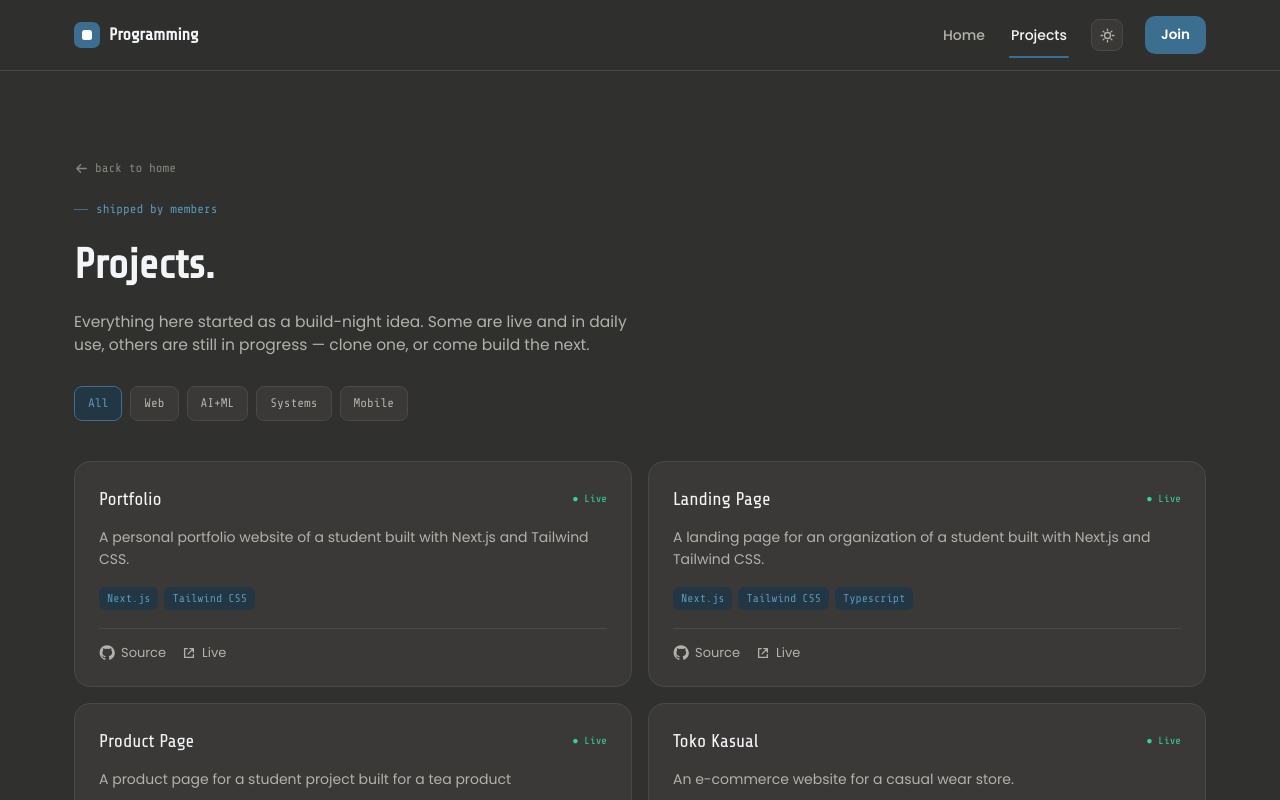
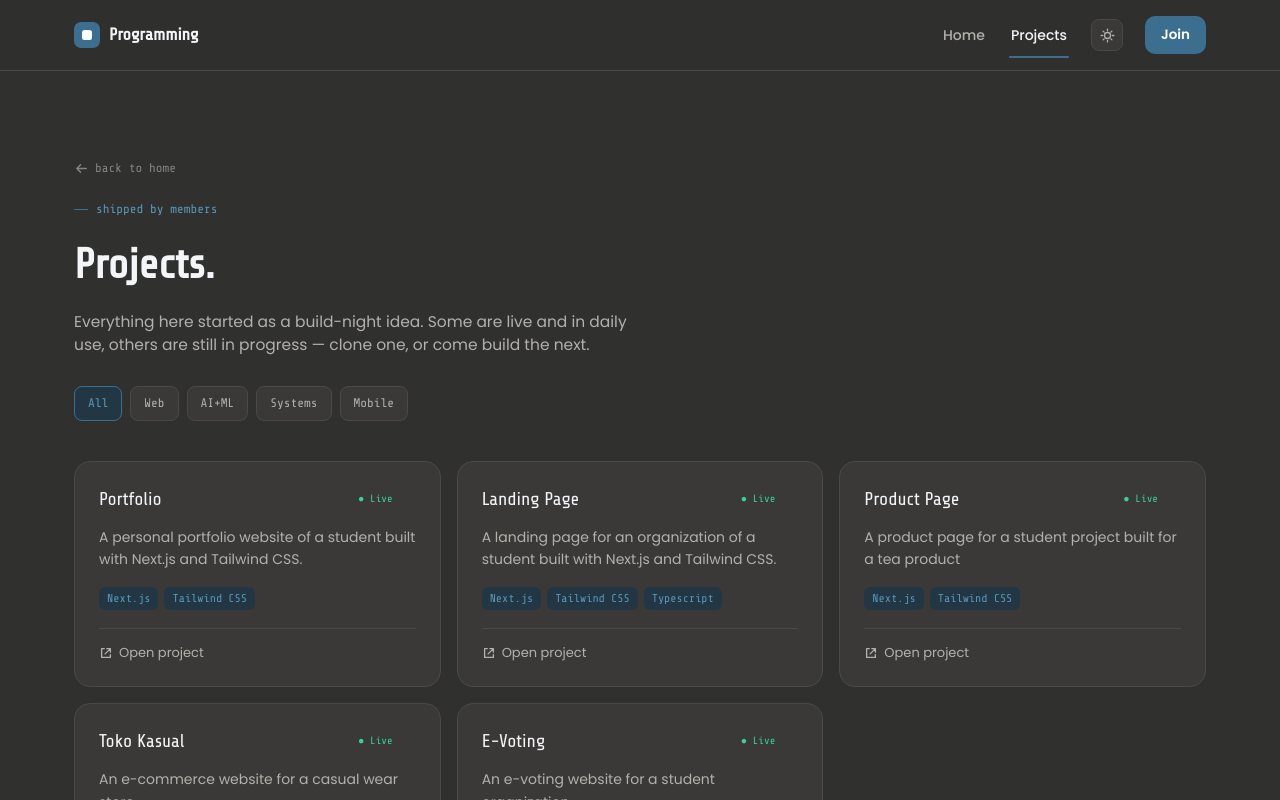
Before and after one commit to brah4729/Programming-web, a Next.js app: page /projects in a window 1280 px wide. Shown: the top 800 px of the page. Built offline with nearby package versions, Linux system fonts and the light colour scheme.

Commit message:
fixed hydration issue

```diff
--- a/app/layout.tsx
+++ b/app/layout.tsx
@@ -44,6 +44,7 @@ export default function RootLayout({
     <html
       lang="en"
       className={`${poppins.variable} ${shareTech.variable} ${shareTechMono.variable}`}
+      suppressHydrationWarning
     >
       <head>
         <script dangerouslySetInnerHTML={{ __html: themeInitScript }} />
--- a/app/projects/page.tsx
+++ b/app/projects/page.tsx
@@ -5,7 +5,7 @@ import Link from "next/link";
 import Footer from "@/components/Footer";
 import Nav from "@/components/Nav";
 import { Eyebrow, CornerHandles } from "@/components/Bits";
-import { ArrowIcon, GithubIcon, ExternalIcon } from "@/components/Icons";
+import { ArrowIcon, ExternalIcon } from "@/components/Icons";
 import { PROJECTS, Project } from "@/lib/data";
 
 const CATS: Array<Project["cat"] | "All"> = ["All", "Web", "AI+ML", "Systems", "Mobile"];
@@ -68,17 +68,29 @@ export default function ProjectsPage() {
       </section>
 
       <section className="section" style={{ paddingTop: 0 }}>
-        <div style={{ display: "grid", gridTemplateColumns: "repeat(2, 1fr)", gap: 16 }}>
+        <div className="grid-3">
           {shown.map((p) => (
-            <div key={p.name} className="card" style={{ padding: 24 }}>
+            <Link
+              key={p.name}
+              href={p.url}
+              target={p.url.startsWith("http") ? "_blank" : undefined}
+              rel={p.url.startsWith("http") ? "noopener noreferrer" : undefined}
+              className="card project-card"
+              style={{ padding: 24, textDecoration: "none", color: "inherit", display: "block" }}
+            >
               <CornerHandles />
               <div style={{ display: "flex", justifyContent: "space-between", alignItems: "center" }}>
                 <h3 className="font-display" style={{ fontSize: 18.5, margin: 0 }}>
                   {p.name}
                 </h3>
-                <span className="font-mono" style={{ fontSize: 10.5, color: p.status === "Live" ? "var(--live)" : "var(--amber)" }}>
-                  ● {p.status}
-                </span>
+                <div style={{ display: "flex", alignItems: "center", gap: 8 }}>
+                  <span className="font-mono" style={{ fontSize: 10.5, color: p.status === "Live" ? "var(--live)" : "var(--amber)" }}>
+                    ● {p.status}
+                  </span>
+                  <span className="project-arrow" aria-hidden="true">
+                    <ArrowIcon />
+                  </span>
+                </div>
               </div>
               <p style={{ color: "var(--ink-soft)", fontSize: 14, lineHeight: 1.6, margin: "12px 0 16px" }}>{p.desc}</p>
               <div style={{ display: "flex", gap: 6, flexWrap: "wrap", marginBottom: 18 }}>
@@ -89,22 +101,11 @@ export default function ProjectsPage() {
                 ))}
               </div>
               <div style={{ display: "flex", gap: 16, borderTop: "1px solid var(--line)", paddingTop: 14 }}>
-                <a
-                  href="#"
-                  onClick={(e) => e.preventDefault()}
-                  style={{ display: "flex", alignItems: "center", gap: 6, fontSize: 13, color: "var(--ink-soft)", textDecoration: "none" }}
-                >
-                  <GithubIcon /> Source
-                </a>
-                <a
-                  href="#"
-                  onClick={(e) => e.preventDefault()}
-                  style={{ display: "flex", alignItems: "center", gap: 6, fontSize: 13, color: "var(--ink-soft)", textDecoration: "none" }}
-                >
-                  <ExternalIcon /> Live
-                </a>
+                <span style={{ display: "flex", alignItems: "center", gap: 6, fontSize: 13, color: "var(--ink-soft)" }}>
+                  <ExternalIcon /> Open project
+                </span>
               </div>
-            </div>
+            </Link>
           ))}
         </div>
       </section>
```
